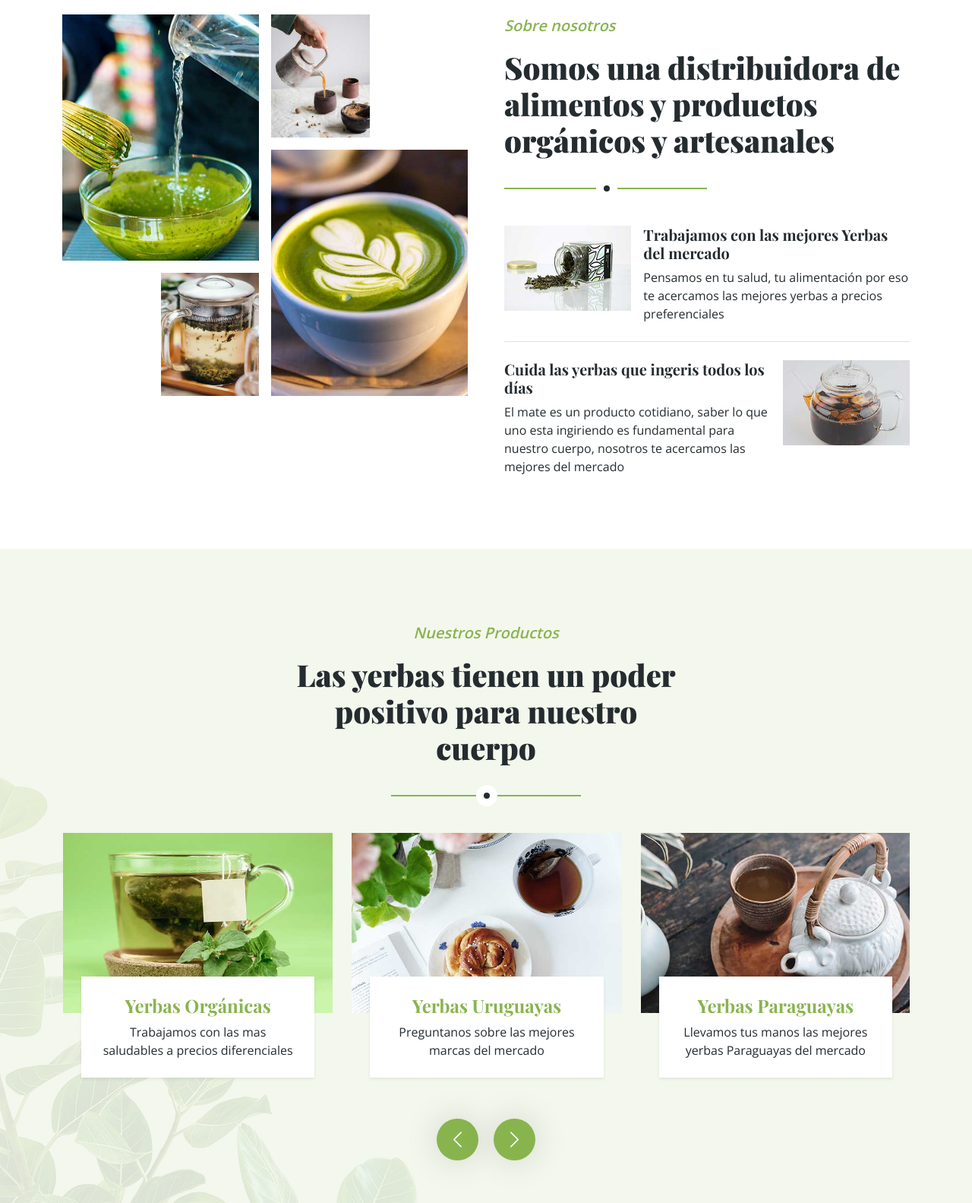
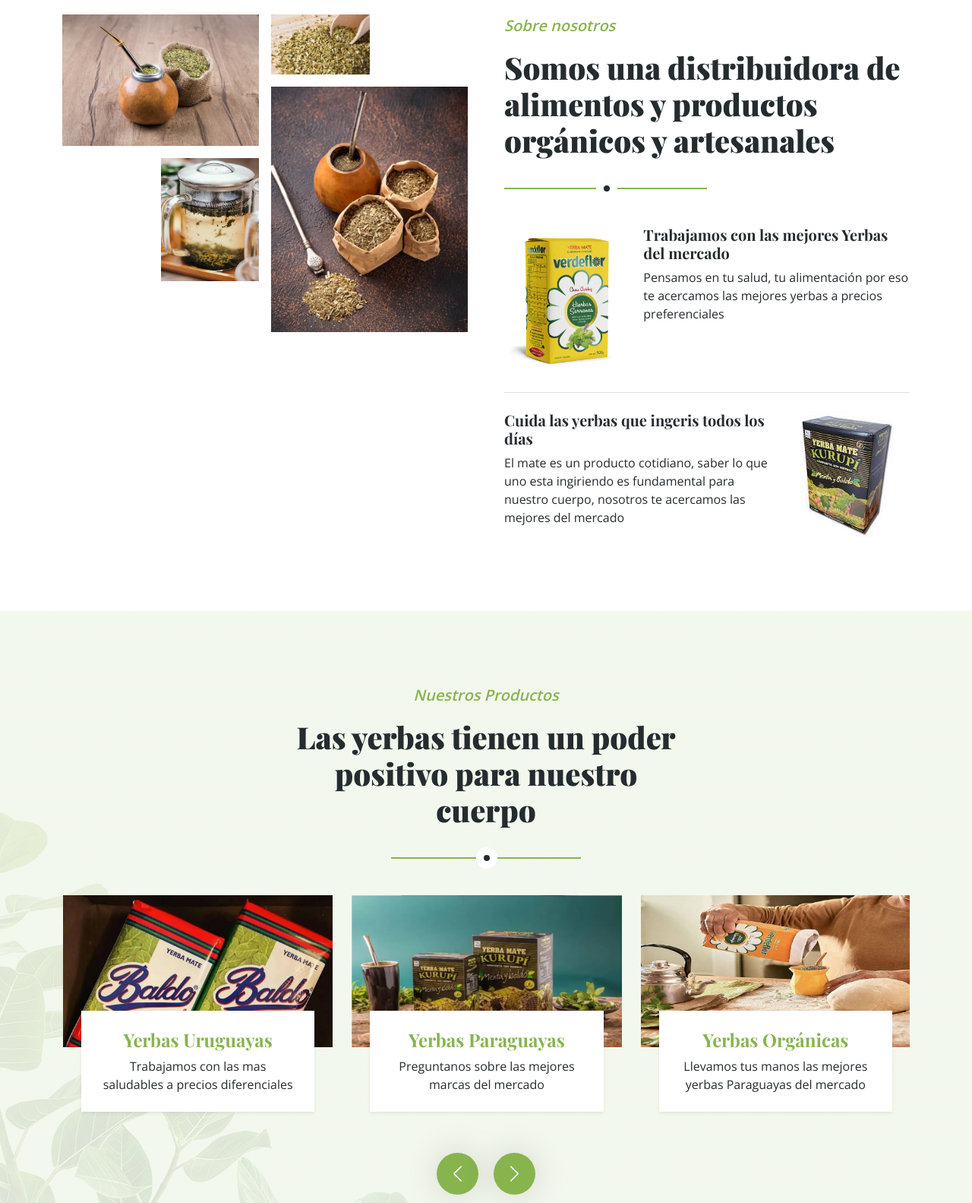
Before and after one commit to avilarino/yerbas-organicas, a plain HTML site: page index.html in a window 1280 px wide. Shown: the part 871-2454 px from the top of the page at 76% size. Drawn offline with nearby package versions, Linux system fonts and the light colour scheme.

Commit message:
second-up

```diff
--- a/index.html
+++ b/index.html
@@ -118,12 +118,12 @@
                 <div class="col-lg-6">
                     <div class="row g-3">
                         <div class="col-6 text-end">
-                            <img class="img-fluid bg-white w-100 mb-3 wow fadeIn" data-wow-delay="0.1s" src="img/about-1.jpg" alt="">
+                            <img class="img-fluid bg-white w-100 mb-3 wow fadeIn" data-wow-delay="0.1s" src="img/mate1.avif" alt="">
                             <img class="img-fluid bg-white w-50 wow fadeIn" data-wow-delay="0.2s" src="img/about-3.jpg" alt="">
                         </div>
                         <div class="col-6">
-                            <img class="img-fluid bg-white w-50 mb-3 wow fadeIn" data-wow-delay="0.3s" src="img/about-4.jpg" alt="">
-                            <img class="img-fluid bg-white w-100 wow fadeIn" data-wow-delay="0.4s" src="img/about-2.jpg" alt="">
+                            <img class="img-fluid bg-white w-50 mb-3 wow fadeIn" data-wow-delay="0.3s" src="img/mate3.jpg" alt="">
+                            <img class="img-fluid bg-white w-100 wow fadeIn" data-wow-delay="0.4s" src="img/mateLargo.jpg" alt="">
                         </div>
                     </div>
                 </div>
@@ -134,7 +134,7 @@
                     </div>
                     <div class="row g-3 mb-4">
                         <div class="col-sm-4">
-                            <img class="img-fluid bg-white w-100" src="img/about-5.jpg" alt="">
+                            <img class="img-fluid bg-white w-100" src="img/verdeFlor.jpg" alt="">
                         </div>
                         <div class="col-sm-8">
                             <h5>Trabajamos con las mejores Yerbas del mercado</h5>
@@ -150,7 +150,7 @@
                             </p>
                         </div>
                         <div class="col-sm-4">
-                            <img class="img-fluid bg-white w-100" src="img/about-6.jpg" alt="">
+                            <img class="img-fluid bg-white w-100" src="img/kurupiblanco.jpg" alt="">
                         </div>
                     </div>
                 </div>
@@ -169,28 +169,28 @@
             </div>
             <div class="owl-carousel product-carousel wow fadeInUp" data-wow-delay="0.5s">
                 <a href="" class="d-block product-item rounded">
-                    <img src="img/product-1.jpg" alt="">
+                    <img src="img/baldo.webp" alt="">
                     <div class="bg-white shadow-sm text-center p-4 position-relative mt-n5 mx-4">
-                        <h4 class="text-primary">Yerbas Orgánicas</h4>
+                        <h4 class="text-primary">Yerbas Uruguayas</h4>
                         <span class="text-body">Trabajamos con las mas saludables a precios diferenciales</span>
                     </div>
                 </a>
                 <a href="" class="d-block product-item rounded">
-                    <img src="img/product-2.jpg" alt="">
+                    <img src="img/kurupi1000 (1).webp" alt="">
                     <div class="bg-white shadow-sm text-center p-4 position-relative mt-n5 mx-4">
-                        <h4 class="text-primary">Yerbas Uruguayas</h4>
+                        <h4 class="text-primary">Yerbas Paraguayas</h4>
                         <span class="text-body">Preguntanos sobre las mejores marcas del mercado</span>
                     </div>
                 </a>
                 <a href="" class="d-block product-item rounded">
-                    <img src="img/product-3.jpg" alt="">
+                    <img src="img/verdeFlor1000 (1).jpg" alt="">
                     <div class="bg-white shadow-sm text-center p-4 position-relative mt-n5 mx-4">
-                        <h4 class="text-primary">Yerbas Paraguayas</h4>
+                        <h4 class="text-primary">Yerbas Orgánicas</h4>
                         <span class="text-body">Llevamos tus manos las mejores yerbas Paraguayas del mercado</span>
                     </div>
                 </a>
                 <a href="" class="d-block product-item rounded">
-                    <img src="img/product-4.jpg" alt="">
+                    <img src="img/matescalabaza1000.jpg" alt="">
                     <div class="bg-white shadow-sm text-center p-4 position-relative mt-n5 mx-4">
                         <h4 class="text-primary">Productos artesanales</h4>
                         <span class="text-body">Tenemos los mejores termos, bombillas y mates artesanales del mercado</span>
```
Also changed, not shown: img/baldo.webp (added), img/kurupi.jpg (added), img/kurupi1000 (1).webp (added), img/kurupi1000.webp (added), img/kurupiblanco.jpg (added), img/mate1.avif (added), img/mate2.jpg (added), img/mate3.jpg (added), img/mate4.avif (added), img/mateLargo.jpg (added), img/matescalabaza1000.jpg (added), img/verdeFlor.jpg (added), img/verdeFlor1000 (1).jpg (added).
